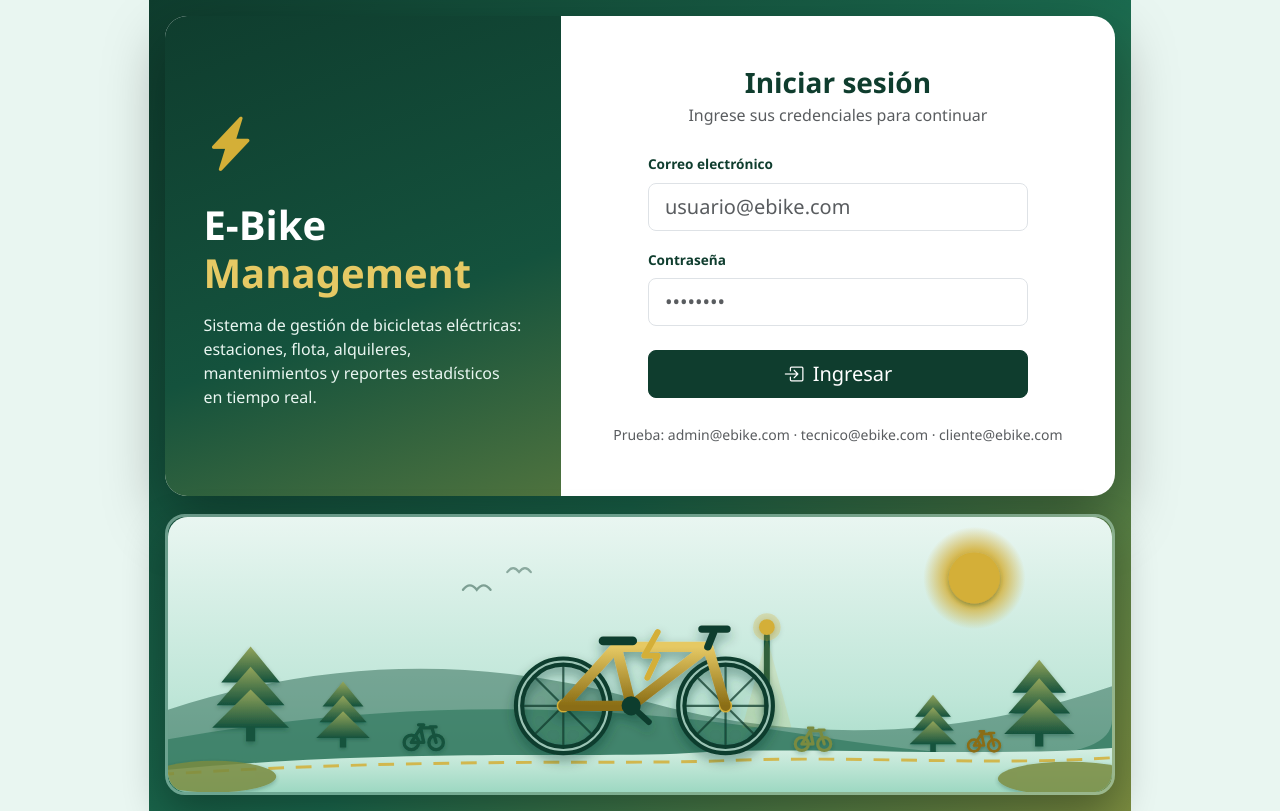
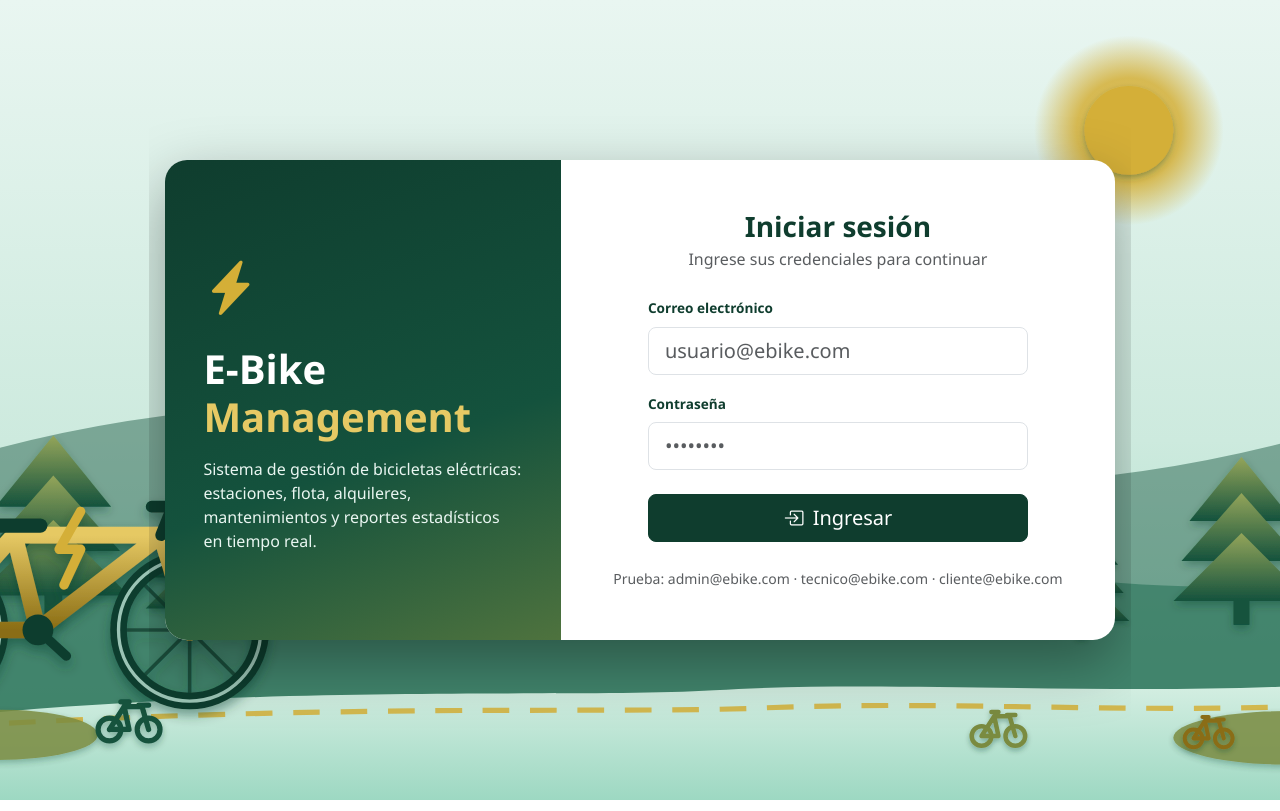
Before and after one commit to LillianaU/BisicletaPHPlargo, a PHP site: page /Bisicleta/ in a window 1280 px wide. Run offline with PHP 8.4, Linux system fonts and the light colour scheme; some libraries are stand-ins or nearby versions.

Commit message:
Login: parque SVG a pantalla completa con bicicleta en transito (fondo), login conserva su tamano

```diff
--- a/assets/css/estilos.css
+++ b/assets/css/estilos.css
@@ -53,6 +53,7 @@ body {
    LOGIN
    ============================================================ */
 .login-fondo {
+    position: relative;
     min-height: 100vh;
     display: flex;
     flex-direction: column;
@@ -60,6 +61,7 @@ body {
     justify-content: center;
     background: linear-gradient(135deg, var(--verde-caro) 0%, var(--verde-caro-3) 55%, var(--verde-oliva) 100%);
     padding: 1rem;
+    overflow: hidden;
 }
 
 .login-tarjeta {
@@ -89,17 +91,16 @@ body {
 
 .login-formulario { padding: 3rem 2.6rem; }
 
-/* Escena SVG del parque bajo el login */
-.login-escena {
-    width: 100%;
-    max-width: 950px;
-    margin-top: 1.1rem;
-    border-radius: 20px;
+/* Parque SVG como fondo del login, con bicicleta en tránsito.
+   position:fixed → cubre toda la pantalla; el login conserva su tamaño. */
+.fondo-parque {
+    position: fixed;
+    inset: 0;
+    z-index: 0;
     overflow: hidden;
-    box-shadow: 0 18px 42px rgba(0, 0, 0, .32);
-    border: 3px solid rgba(191, 230, 216, .5);
 }
-.login-escena svg { display: block; width: 100%; height: auto; }
+.fondo-parque svg { width: 100%; height: 100%; display: block; }
+.login-tarjeta { position: relative; z-index: 1; }
 
 /* ============================================================
    LAYOUT PRINCIPAL
--- a/assets/js/app.js
+++ b/assets/js/app.js
@@ -107,11 +107,11 @@ function mostrarLogin() {
             </div>
         </div>
 
-        <div class="login-escena" aria-hidden="true">
-        <svg viewBox="0 0 960 280" xmlns="http://www.w3.org/2000/svg" role="img" aria-label="Parque con bicicletas eléctricas">
+        <div class="fondo-parque" aria-hidden="true">
+        <svg viewBox="0 0 960 540" preserveAspectRatio="xMidYMax slice" xmlns="http://www.w3.org/2000/svg">
             <defs>
                 <linearGradient id="cielo" x1="0" y1="0" x2="0" y2="1">
-                    <stop offset="0" stop-color="#e9f6f1"/><stop offset=".65" stop-color="#bfe6d8"/><stop offset="1" stop-color="#9dd8c2"/>
+                    <stop offset="0" stop-color="#e9f6f1"/><stop offset=".55" stop-color="#cdeade"/><stop offset="1" stop-color="#9dd8c2"/>
                 </linearGradient>
                 <radialGradient id="sol" cx=".5" cy=".5" r=".5">
                     <stop offset="0" stop-color="#e6c964"/><stop offset=".55" stop-color="#d4af37" stop-opacity=".85"/><stop offset="1" stop-color="#d4af37" stop-opacity="0"/>
@@ -131,7 +131,6 @@ function mostrarLogin() {
                 <filter id="relieveSuave" x="-40%" y="-40%" width="180%" height="180%">
                     <feDropShadow dx="0" dy="2" stdDeviation="2" flood-color="#0f3d2e" flood-opacity=".35"/>
                 </filter>
-                <clipPath id="redondeo"><rect width="960" height="280" rx="20"/></clipPath>
                 <g id="pino">
                     <rect x="-4" y="44" width="8" height="24" fill="#14523d"/>
                     <path d="M0 -16 L26 16 H-26 Z" fill="url(#arbol)"/>
@@ -147,7 +146,7 @@ function mostrarLogin() {
                     <circle r="30" fill="none" stroke="#0f3d2e" stroke-width="7"/>
                     <circle r="30" fill="none" stroke="#bfe6d8" stroke-width="1.4" opacity=".8"/>
                     <g stroke="#0f3d2e" stroke-width="1.5" opacity=".75">
-                        <animateTransform attributeName="transform" type="rotate" from="0" to="360" dur="7s" repeatCount="indefinite"/>
+                        <animateTransform attributeName="transform" type="rotate" from="0" to="360" dur="5s" repeatCount="indefinite"/>
                         <line x1="-27" y1="0" x2="27" y2="0"/>
                         <line x1="0" y1="-27" x2="0" y2="27"/>
                         <line x1="-19" y1="-19" x2="19" y2="19"/>
@@ -155,37 +154,7 @@ function mostrarLogin() {
                     </g>
                     <circle r="4.5" fill="#d4af37"/>
                 </g>
-            </defs>
-
-            <g clip-path="url(#redondeo)">
-                <rect width="960" height="280" fill="url(#cielo)"/>
-                <circle cx="820" cy="62" r="52" fill="url(#sol)"/>
-                <circle cx="820" cy="62" r="26" fill="#d4af37" filter="url(#relieveSuave)"/>
-                <path d="M300 74 q7 -9 14 0 q7 -9 14 0" fill="none" stroke="#0f3d2e" stroke-width="2.4" opacity=".45" stroke-linecap="round"/>
-                <path d="M345 56 q6 -8 12 0 q6 -8 12 0" fill="none" stroke="#0f3d2e" stroke-width="2.2" opacity=".4" stroke-linecap="round"/>
-
-                <path d="M0 196 Q240 118 480 186 T960 172 L960 280 H0 Z" fill="#14523d" opacity=".45"/>
-                <path d="M0 226 Q320 168 640 220 T960 206 L960 280 H0 Z" fill="#1b6b4f" opacity=".5"/>
-
-                <use href="#pino" x="0" y="0" transform="translate(84,150) scale(1.15)" filter="url(#relieveSuave)"/>
-                <use href="#pino" x="0" y="0" transform="translate(178,180) scale(0.8)" filter="url(#relieveSuave)"/>
-                <use href="#pino" x="0" y="0" transform="translate(886,162) scale(1.05)" filter="url(#relieveSuave)"/>
-                <use href="#pino" x="0" y="0" transform="translate(778,192) scale(0.7)" filter="url(#relieveSuave)"/>
-
-                <g filter="url(#relieveSuave)">
-                    <rect x="606" y="118" width="6" height="84" rx="3" fill="#14523d"/>
-                    <circle cx="609" cy="112" r="14" fill="#d4af37" opacity=".28"/>
-                    <circle cx="609" cy="112" r="8" fill="#d4af37"/>
-                </g>
-                <path d="M609 122 L584 214 H634 Z" fill="#d4af37" opacity=".14"/>
-
-                <path d="M-10 258 C240 234 430 246 530 240 C650 232 830 246 970 234 L970 280 H-10 Z" fill="url(#camino)"/>
-                <path d="M-10 262 C260 244 460 252 560 248 C690 242 850 254 970 244" fill="none" stroke="#d4af37" stroke-width="3" stroke-dasharray="16 12" opacity=".85"/>
-
-                <ellipse cx="46" cy="264" rx="64" ry="16" fill="#7a8b3f" opacity=".85" filter="url(#relieveSuave)"/>
-                <ellipse cx="916" cy="266" rx="72" ry="17" fill="#7a8b3f" opacity=".85" filter="url(#relieveSuave)"/>
-
-                <g transform="translate(402,114) scale(1.5)" filter="url(#relieve)">
+                <g id="e-bike">
                     <use href="#rueda" transform="translate(0,52)"/>
                     <use href="#rueda" transform="translate(110,52)"/>
                     <path d="M0 52 L36 12 M0 52 L46 52 L36 12 M36 12 L98 12 M46 52 L98 12 M98 12 L110 52"
@@ -196,10 +165,49 @@ function mostrarLogin() {
                     <line x1="46" y1="52" x2="58" y2="63" stroke="#0f3d2e" stroke-width="4" stroke-linecap="round"/>
                     <path d="M64 2 L55 18 h9 l-7 15" fill="none" stroke="#d4af37" stroke-width="4" stroke-linecap="round" stroke-linejoin="round"/>
                 </g>
+            </defs>
 
-                <use href="#iconoBici" transform="translate(238,204) scale(1.05)" stroke="#14523d" filter="url(#relieveSuave)"/>
-                <use href="#iconoBici" transform="translate(636,208) scale(0.95)" stroke="#7a8b3f" filter="url(#relieveSuave)"/>
-                <use href="#iconoBici" transform="translate(812,212) scale(0.85)" stroke="#8a6d14" filter="url(#relieveSuave)"/>
+            <rect width="960" height="540" fill="url(#cielo)"/>
+            <circle cx="810" cy="88" r="64" fill="url(#sol)"/>
+            <circle cx="810" cy="88" r="30" fill="#d4af37" filter="url(#relieveSuave)"/>
+            <path d="M290 176 q8 -10 16 0 q8 -10 16 0" fill="none" stroke="#0f3d2e" stroke-width="2.6" opacity=".45" stroke-linecap="round"/>
+            <path d="M345 152 q7 -9 14 0 q7 -9 14 0" fill="none" stroke="#0f3d2e" stroke-width="2.3" opacity=".4" stroke-linecap="round"/>
+
+            <path d="M0 316 Q240 240 480 300 T960 286 L960 540 H0 Z" fill="#14523d" opacity=".45"/>
+            <path d="M0 380 Q320 318 640 372 T960 358 L960 540 H0 Z" fill="#1b6b4f" opacity=".5"/>
+
+            <use href="#pino" transform="translate(84,318) scale(1.5)" filter="url(#relieveSuave)"/>
+            <use href="#pino" transform="translate(182,352) scale(1.05)" filter="url(#relieveSuave)"/>
+            <use href="#pino" transform="translate(302,328) scale(0.9)" filter="url(#relieveSuave)"/>
+            <use href="#pino" transform="translate(520,300) scale(0.75)" filter="url(#relieveSuave)"/>
+            <use href="#pino" transform="translate(886,330) scale(1.35)" filter="url(#relieveSuave)"/>
+            <use href="#pino" transform="translate(778,366) scale(0.95)" filter="url(#relieveSuave)"/>
+
+            <g filter="url(#relieveSuave)">
+                <rect x="637" y="256" width="7" height="116" rx="3.5" fill="#14523d"/>
+                <circle cx="640" cy="248" r="17" fill="#d4af37" opacity=".3"/>
+                <circle cx="640" cy="248" r="9" fill="#d4af37"/>
+            </g>
+            <path d="M640 264 L612 390 H668 Z" fill="#d4af37" opacity=".14"/>
+
+            <path d="M-10 486 C240 460 430 472 530 466 C650 458 830 472 970 460 L970 540 H-10 Z" fill="url(#camino)"/>
+            <path d="M-10 492 C260 474 460 482 560 478 C690 472 850 484 970 474" fill="none" stroke="#d4af37" stroke-width="3.5" stroke-dasharray="18 14" opacity=".85"/>
+
+            <ellipse cx="46" cy="496" rx="68" ry="17" fill="#7a8b3f" opacity=".85" filter="url(#relieveSuave)"/>
+            <ellipse cx="916" cy="498" rx="76" ry="18" fill="#7a8b3f" opacity=".85" filter="url(#relieveSuave)"/>
+
+            <use href="#iconoBici" transform="translate(112,466) scale(1.1)" stroke="#14523d" filter="url(#relieveSuave)"/>
+            <use href="#iconoBici" transform="translate(702,474) scale(0.95)" stroke="#7a8b3f" filter="url(#relieveSuave)"/>
+            <use href="#iconoBici" transform="translate(846,478) scale(0.85)" stroke="#8a6d14" filter="url(#relieveSuave)"/>
+
+            <g filter="url(#relieve)">
+                <animateTransform attributeName="transform" type="translate" from="-280 0" to="1240 0" dur="26s" repeatCount="indefinite"/>
+                <g transform="translate(0,342) scale(1.6)">
+                    <g>
+                        <animateTransform attributeName="transform" type="translate" values="0 0; 0 -5; 0 0" dur="1.6s" repeatCount="indefinite"/>
+                        <use href="#e-bike"/>
+                    </g>
+                </g>
             </g>
         </svg>
         </div>
```
Also changed, not shown: README.md.
